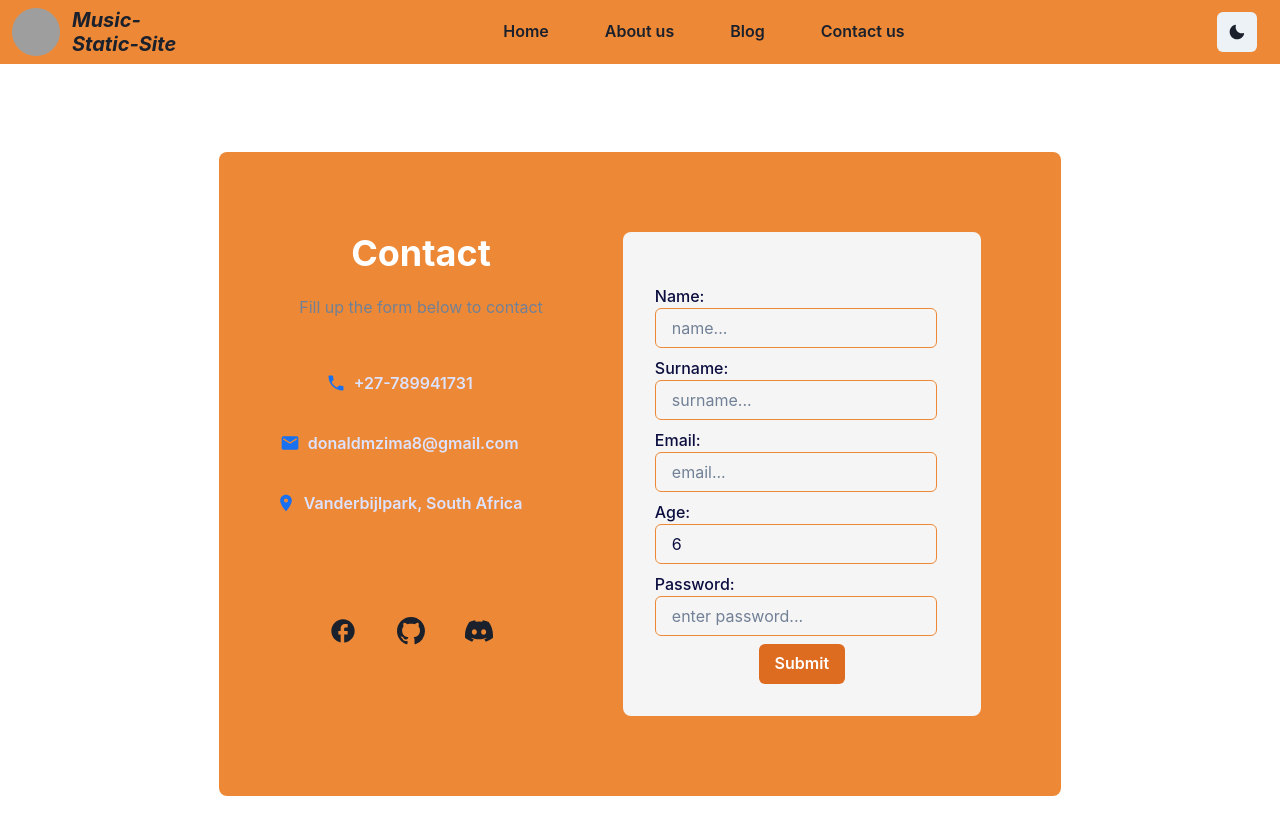
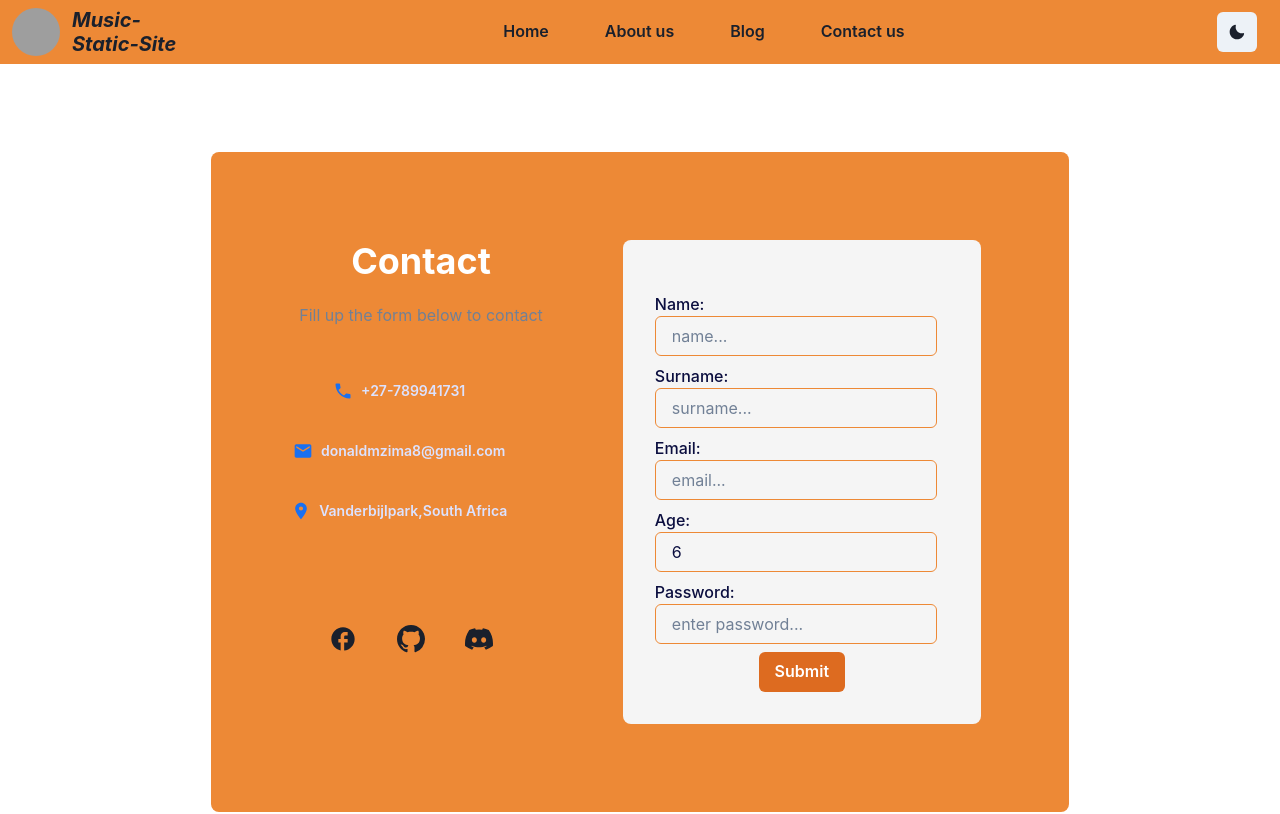
Before and after one commit to DonaldMzima/Music-Static-Site, a Next.js app: page /Contact in a window 1280 px wide. Shown: the top 814 px of the page. Built offline with nearby package versions, Linux system fonts and the light colour scheme; grey boxes are pictures that could not be loaded.

Commit message:
ref:updating/contact

```diff
--- a/components/Form.tsx
+++ b/components/Form.tsx
@@ -121,7 +121,7 @@ export const Form = () => {
               m={{ sm: 4, md: 16, lg: 10 }}
               p={{ sm: 5, md: 5, lg: 16 }}
             >
-              <Box p={4}>
+              <Box p={6}>
                 <Wrap spacing={{ base: 20, sm: 3, md: 5, lg: 20 }}>
                   <WrapItem>
                     <Box>
@@ -132,7 +132,7 @@ export const Form = () => {
                       <Box py={{ base: 5, sm: 5, md: 8, lg: 10 }}>
                         <VStack pl={0} spacing={3} alignItems="flex-start">
                           <Button
-                            size="md"
+                            size="sm"
                             height="48px"
                             width="200px"
                             variant="ghost"
@@ -143,7 +143,7 @@ export const Form = () => {
                             +27-789941731
                           </Button>
                           <Button
-                            size="md"
+                            size="sm"
                             height="48px"
                             width="200px"
                             variant="ghost"
@@ -154,7 +154,7 @@ export const Form = () => {
                             donaldmzima8@gmail.com
                           </Button>
                           <Button
-                            size="md"
+                            size="sm"
                             height="48px"
                             width="200px"
                             variant="ghost"
@@ -164,7 +164,7 @@ export const Form = () => {
                               <MdLocationOn color="#1970F1" size="20px" />
                             }
                           >
-                            Vanderbijlpark, South Africa
+                            Vanderbijlpark,South Africa
                           </Button>
                         </VStack>
                       </Box>
@@ -279,6 +279,7 @@ export const Form = () => {
                                         placeholder="age..."
                                         {...register('age')}
                                       />
+
                                       <Text color="red">
                                         <p>{errors.age?.message}</p>
                                       </Text>
```
